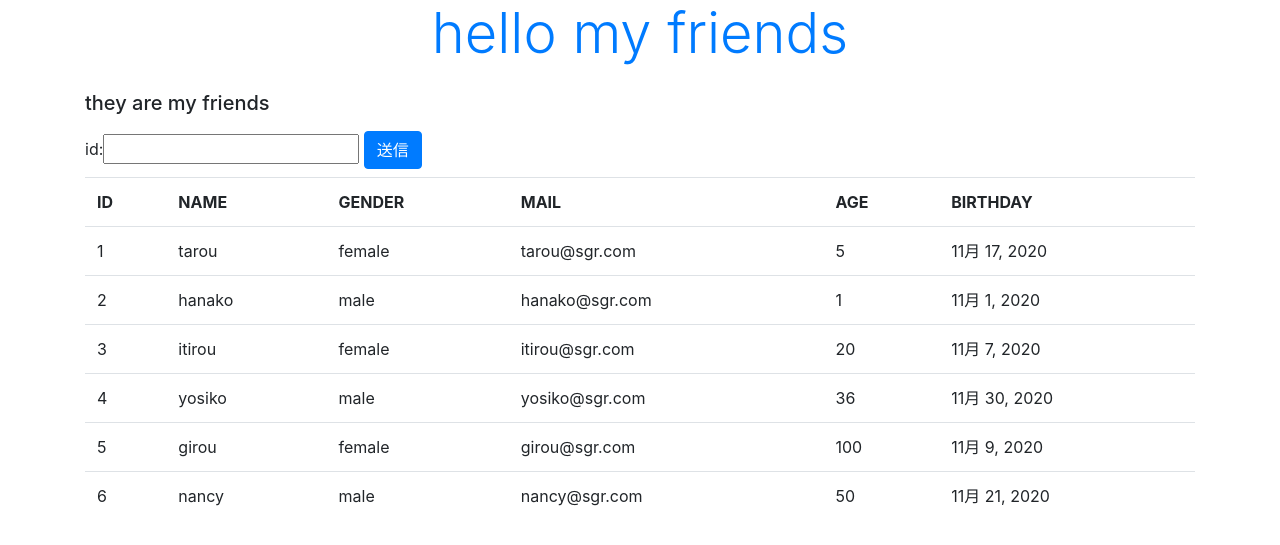
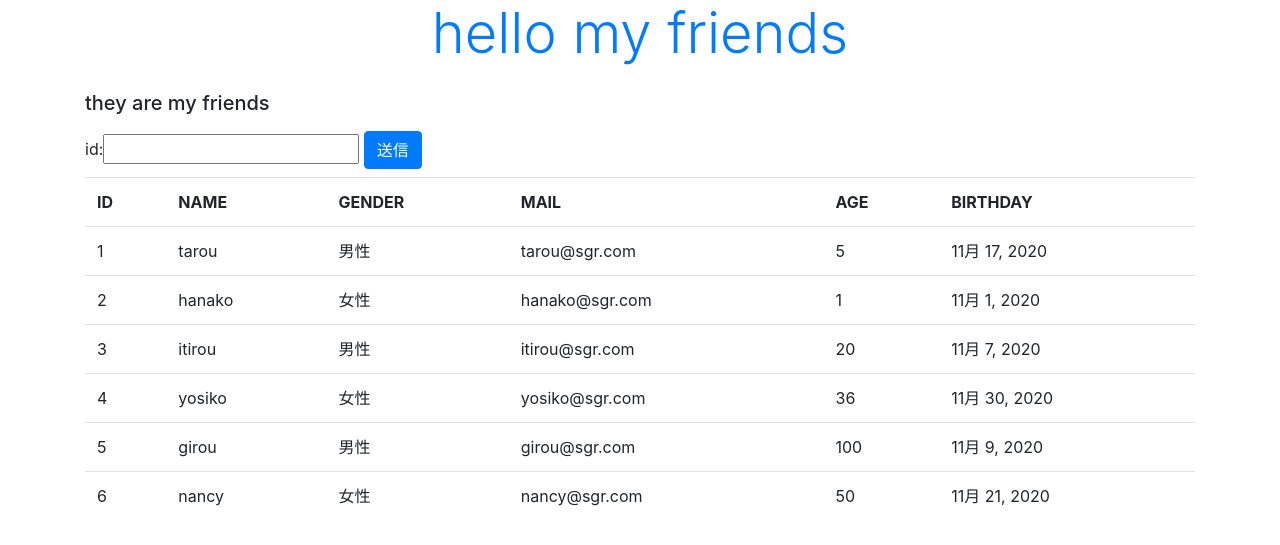
Before and after one commit to Suguru-Ueno/django_app, a Django app: page /mkfri/ in a window 1280 px wide. Shown: the top 545 px of the page. Run offline with Django 3.2, Linux system fonts and the light colour scheme; data comes from the database, SQL or seed files in the repository; some libraries are stand-ins or nearby versions.

Commit message:
性別表示の修正

```diff
--- a/mkfri/templates/mkfri/index.html
+++ b/mkfri/templates/mkfri/index.html
@@ -33,8 +33,8 @@
       <tr>
         <td>{{item.id}}</td>
         <td>{{item.name}}</td>
-        <td>{% if item.gender == False %}male{% endif %}
-            {% if item.gender == True %}female{% endif %}</td>
+        <td>{% if item.gender == False %}女性{% endif %}
+            {% if item.gender == True %}男性{% endif %}</td>
         <td>{{item.mail}}</td>
         <td>{{item.age}}</td>
         <td>{{item.birthday}}</td>
```
